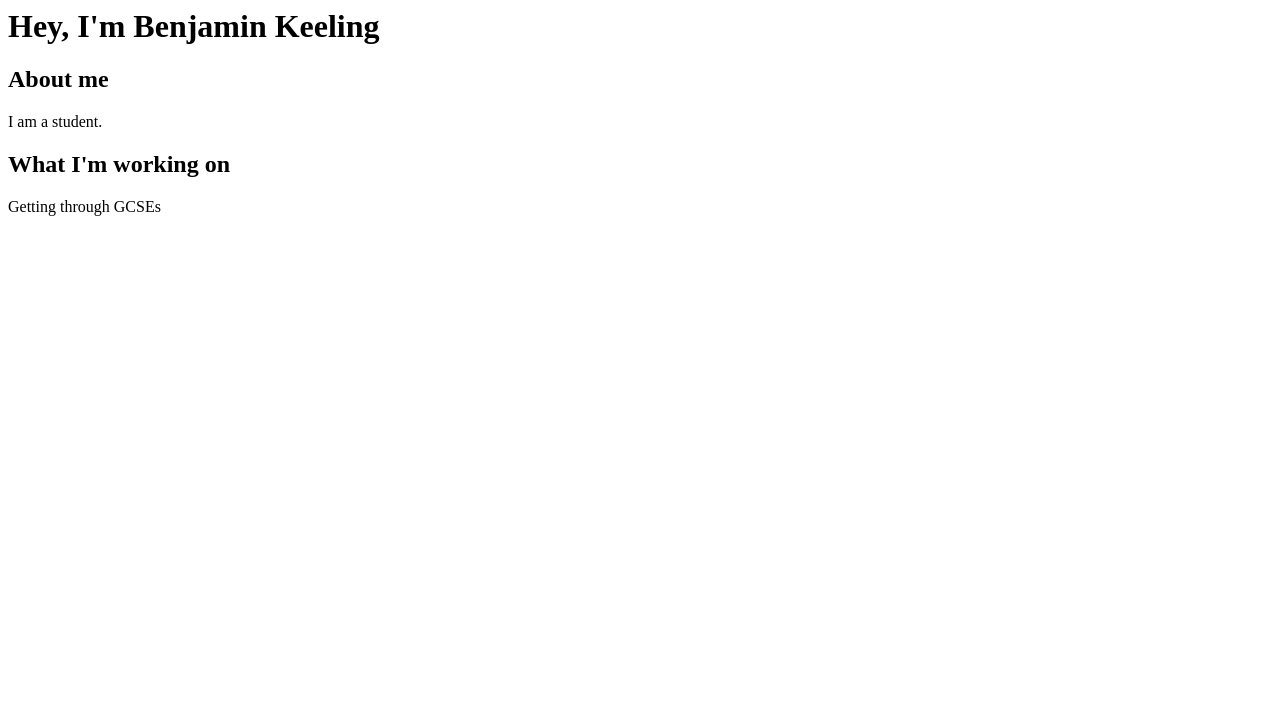
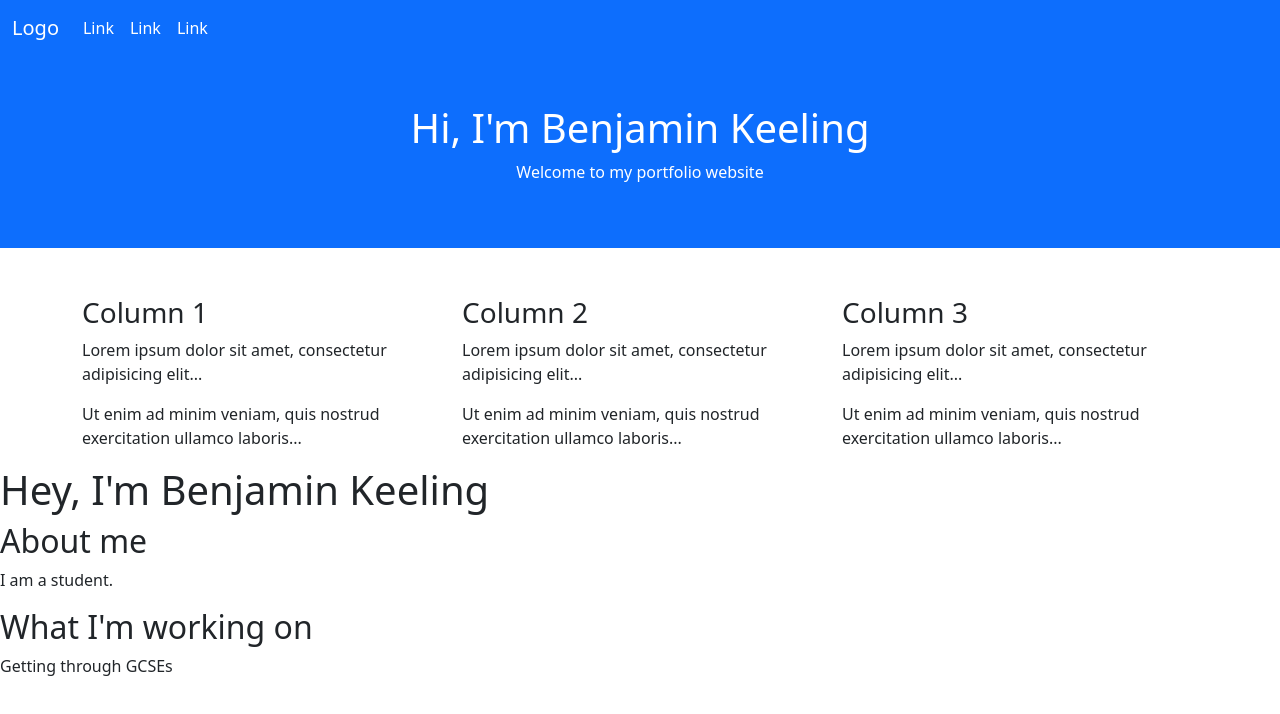
Before and after one commit to BenjiKeeling21/benjaminkeeling.com, a plain HTML site: page index.html in a window 1280 px wide. Drawn offline with nearby package versions, Linux system fonts and the light colour scheme.

Commit message:
Introduced bootstrap and started sight building

```diff
--- a/index.html
+++ b/index.html
@@ -1,3 +1,63 @@
+<!DOCTYPE html>
+<html lang="en">
+<head>
+  <title>Benjamin Keeling</title>
+  <meta charset="utf-8">
+  <meta name="viewport" content="width=device-width, initial-scale=1">
+  <link href="https://cdn.jsdelivr.net/npm/bootstrap@5.3.3/dist/css/bootstrap.min.css" rel="stylesheet">
+  <script src="https://cdn.jsdelivr.net/npm/bootstrap@5.3.3/dist/js/bootstrap.bundle.min.js"></script>
+</head>
+<body>
+
+<!--Nav Bar-->
+<nav class="navbar navbar-expand-sm bg-primary">
+    <div class="container-fluid">
+      <a class="navbar-brand text-white" href="#">Logo</a>
+      <button class="navbar-toggler" type="button" data-bs-toggle="collapse" data-bs-target="#collapsibleNavbar">
+        <span class="navbar-toggler-icon"></span>
+      </button>
+      <div class="collapse navbar-collapse" id="collapsibleNavbar">
+        <ul class="navbar-nav">
+          <li class="nav-item">
+            <a class="nav-link text-white" href="#">Link</a>
+          </li>
+          <li class="nav-item">
+            <a class="nav-link text-white" href="#">Link</a>
+          </li>
+          <li class="nav-item">
+            <a class="nav-link text-white" href="#">Link</a>
+          </li>
+        </ul>
+      </div>
+    </div>
+</nav>
+
+
+<!--Header-->
+<div class="container-fluid p-5 bg-primary text-white text-center">
+  <h1>Hi, I'm Benjamin Keeling</h1>
+  <p>Welcome to my portfolio website</p>
+</div>
+
+<div class="container mt-5">
+  <div class="row">
+    <div class="col-sm-4">
+      <h3>Column 1</h3>
+      <p>Lorem ipsum dolor sit amet, consectetur adipisicing elit...</p>
+      <p>Ut enim ad minim veniam, quis nostrud exercitation ullamco laboris...</p>
+    </div>
+    <div class="col-sm-4">
+      <h3>Column 2</h3>
+      <p>Lorem ipsum dolor sit amet, consectetur adipisicing elit...</p>
+      <p>Ut enim ad minim veniam, quis nostrud exercitation ullamco laboris...</p>
+    </div>
+    <div class="col-sm-4">
+      <h3>Column 3</h3>
+      <p>Lorem ipsum dolor sit amet, consectetur adipisicing elit...</p>
+      <p>Ut enim ad minim veniam, quis nostrud exercitation ullamco laboris...</p>
+    </div>
+  </div>
+</div>
 
 <html>
     <h1>
```
